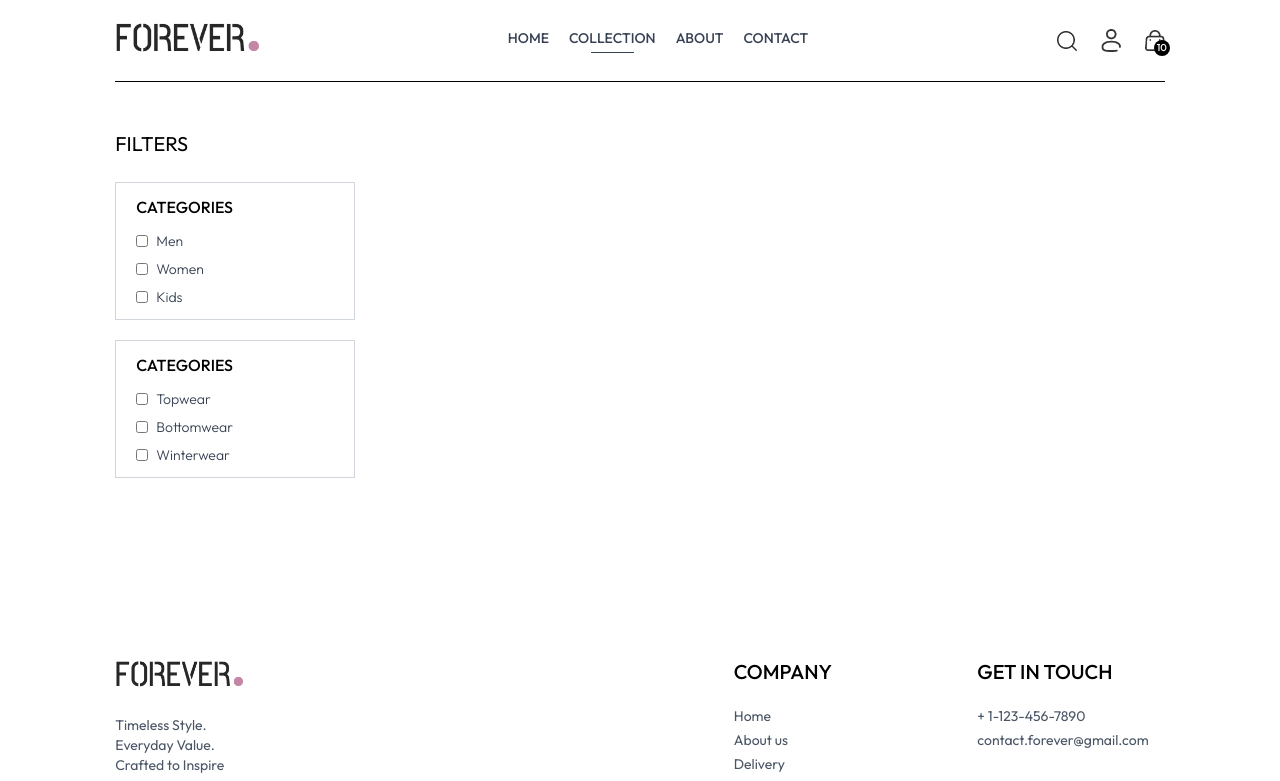
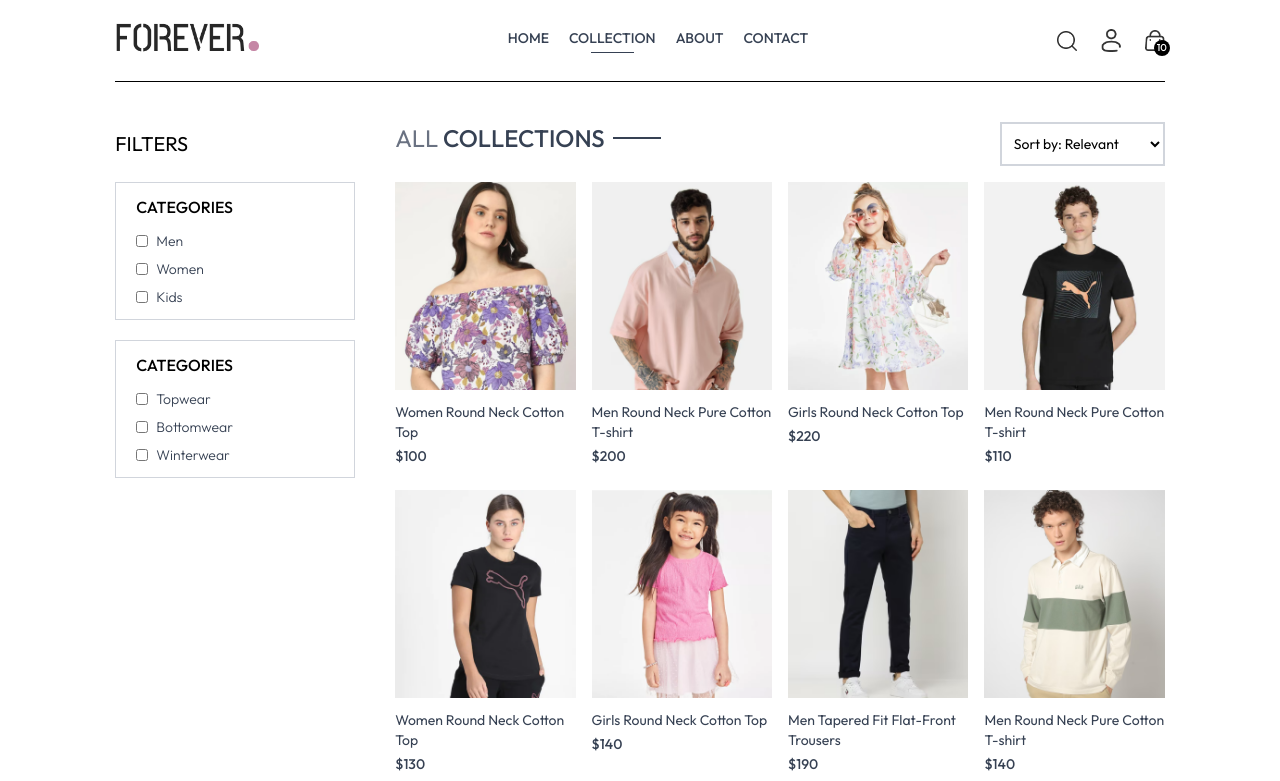
Before and after one commit to PetarMihaylov-PM/MERN-projects, a React (Vite) app in the folder E-commerce-website/frontend/: page /collection in a window 1280 px wide. Shown: the top 781 px of the page. Built offline with nearby package versions, Linux system fonts and the light colour scheme.

Commit message:
Creating the Sort by section and rendering the products

```diff
--- a/E-commerce-website/frontend/src/pages/Collection.jsx
+++ b/E-commerce-website/frontend/src/pages/Collection.jsx
@@ -1,11 +1,18 @@
-import React, { useContext, useState } from 'react';
+import React, { useContext, useEffect, useState } from 'react';
 import { ShopContext } from '../context/ShopContext';
 import { assets } from '../assets/frontend_assets/assets';
+import Title from '../components/Title';
+import ProductItem from '../components/ProductItem';
 
 function Collection() {
 
   const { products } = useContext(ShopContext);
   const [showFilter, setShowFilter] = useState(false);
+  const [filterProducts, setFilterProducts] = useState([]);
+
+  useEffect(() => {
+    setFilterProducts(products);
+  }, []);
 
   return (
     <div className='flex flex-col sm:flex-row gap-1 sm:gap-10 pt-10 border-t'>
@@ -53,6 +60,27 @@
           </div>
         </div>
       </div>
+
+    {/* Right Side */}
+
+      <div className='flex-1'>
+        <div className='flex justify-between text-base sm:text-2xl mb-4'>
+          <Title text1={'ALL'} text2={'COLLECTIONS'}/>
+          {/* Product Sort */}
+          <select className='border-2 border-gray-300 text-sm px-2 cursor-pointer'>
+            <option value="relevant">Sort by: Relevant</option>
+            <option value="low-high">Sort by: Low to High</option>
+            <option value="high-low">Sort by: High to Low</option>
+          </select>
+        </div>
+
+      {/* Map Products */}
+      <div className='grid grid-cols-2 md:grid-cols-3 lg:grid-cols-4 gap-4 gap-y-6'>
+        {filterProducts.map((item,index) => (
+          <ProductItem key={index} name={item.name} image={item.image} price={item.price} id={item._id}/>
+        ))}
+      </div>
+      </div>
     </div>
   )
 }
```
